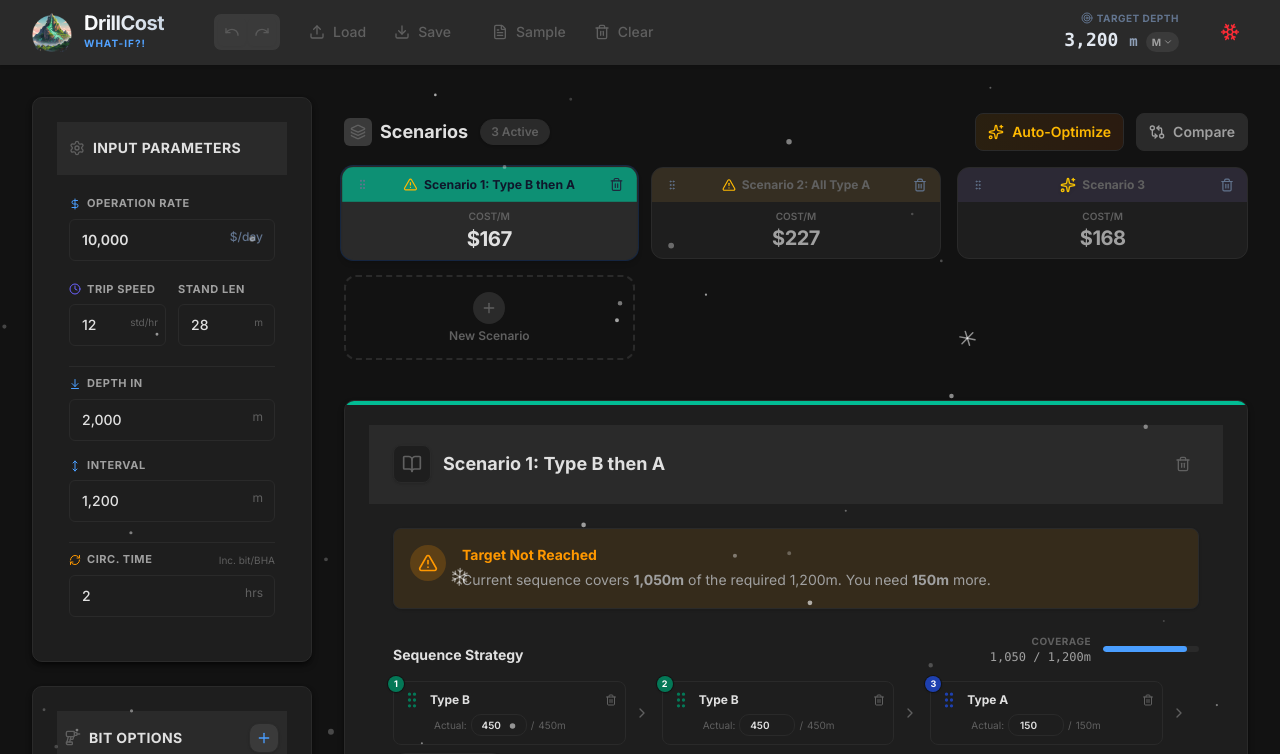
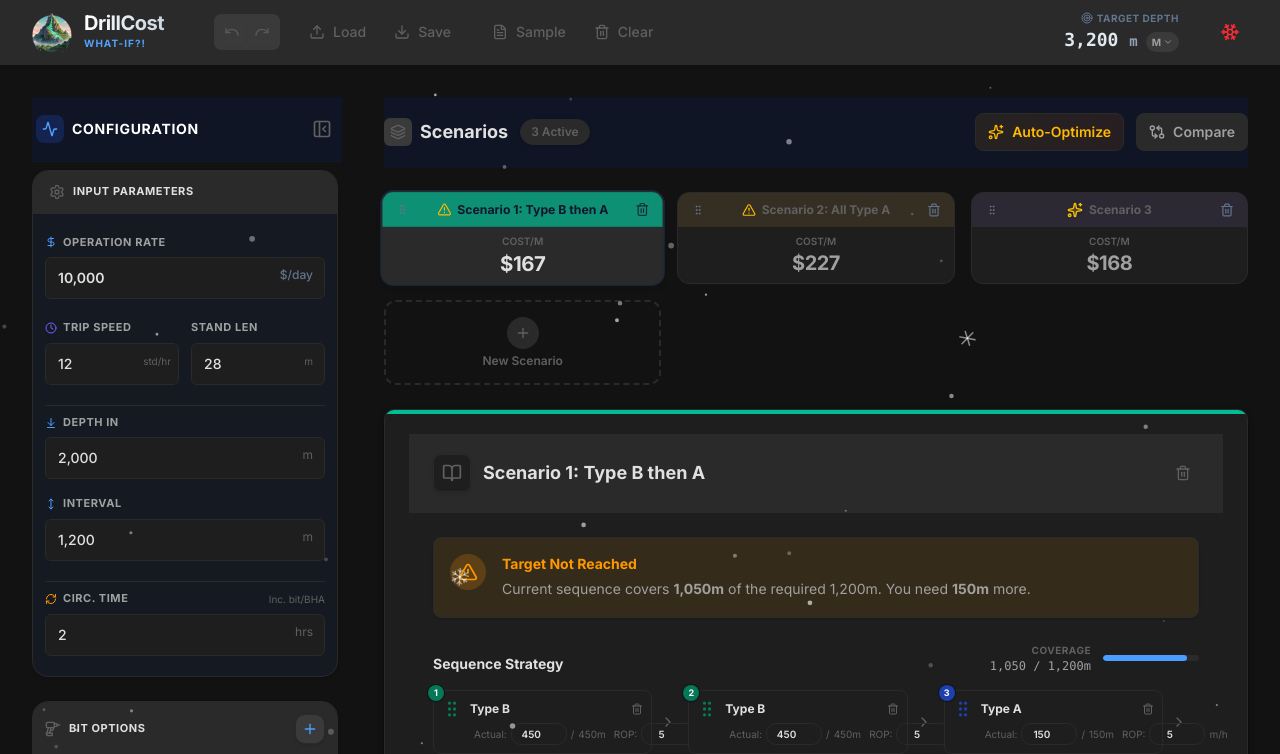
Before and after one commit to son-n-pham/drillcost, a React (Vite) app: page / in a window 1280 px wide. Shown: the top 754 px of the page. Built offline with nearby package versions, Linux system fonts and the light colour scheme.

Commit message:
feat: Add core drilling simulation logic, introduce `actualROP` override, and refactor UI into dedicated components.

```diff
--- a/App.tsx
+++ b/App.tsx
@@ -1,5 +1,5 @@
 import React, { useState, useMemo, useEffect, useRef } from 'react';
-import { GlobalParams, Bit, ScenarioConfig, BitSequenceEntry } from './types';
+import { GlobalParams, Bit, ScenarioConfig } from './types';
 import { INITIAL_GLOBAL_PARAMS, INITIAL_BITS, INITIAL_SCENARIOS } from './constants';
 import { runSimulation } from './utils/simulation';
 import SettingsPanel from './components/SettingsPanel';
@@ -7,7 +7,7 @@ import BitsPanel from './components/BitsPanel';
 import ScenarioManager from './components/ScenarioManager';
 import SimulationCharts from './components/SimulationCharts';
 import SnowEffect from './components/SnowEffect';
-import { Activity, Layers, Target, Moon, Sun, Download, Upload, Trash2, FileText, ChevronDown, Snowflake, Undo, Redo, MoreVertical } from 'lucide-react';
+import { Activity, Layers, Target, Moon, Sun, Download, Upload, Trash2, FileText, ChevronDown, Snowflake, Undo, Redo, MoreVertical, PanelLeftOpen, PanelLeftClose } from 'lucide-react';
 import { SAMPLE_PARAMS, SAMPLE_BITS, SAMPLE_SCENARIOS } from './sampleData';
 import clsx from 'clsx';
 import logoIcon from './img/logo_SonPham.png';
@@ -47,25 +47,6 @@ const loadSavedState = () => {
   return null;
 };
 
-// Helper function to migrate legacy bitSequence (string[]) to new format (BitSequenceEntry[])
-const migrateScenarios = (scenarios: any[], bits: Bit[]): ScenarioConfig[] => {
-  return scenarios.map(scenario => ({
-    ...scenario,
-    bitSequence: (scenario.bitSequence || []).map((entry: string | BitSequenceEntry) => {
-      if (typeof entry === 'string') {
-        // Legacy format: just a bit ID string
-        const bit = bits.find(b => b.id === entry);
-        return {
-          bitId: entry,
-          actualDistance: bit?.maxDistance ?? 0,
-          comment: ''
-        };
-      }
-      return entry;
-    })
-  }));
-};
-
 // Helper function to sanitize scenarios by removing orphan bit IDs
 const sanitizeScenarios = (scenarios: ScenarioConfig[], validBitIds: Set<string>): ScenarioConfig[] => {
   return scenarios.map(scenario => ({
@@ -80,11 +61,9 @@ const App: React.FC = () => {
   const [appData, setAppData, undo, redo, canUndo, canRedo] = useUndoRedo(() => {
     const saved = loadSavedState();
     const loadedBits = (saved?.bits ?? INITIAL_BITS) as Bit[];
-    const rawScenarios = (saved?.scenarios ?? INITIAL_SCENARIOS);
-    // Migrate legacy scenarios if needed
-    const migratedScenarios = migrateScenarios(rawScenarios, loadedBits);
+    const loadedScenarios = (saved?.scenarios ?? INITIAL_SCENARIOS) as ScenarioConfig[];
     const validBitIds = new Set(loadedBits.map((b: Bit) => b.id));
-    const sanitizedScenarios = sanitizeScenarios(migratedScenarios, validBitIds);
+    const sanitizedScenarios = sanitizeScenarios(loadedScenarios, validBitIds);
 
     return {
       params: (saved?.params ?? INITIAL_GLOBAL_PARAMS) as GlobalParams,
@@ -127,47 +106,11 @@ const App: React.FC = () => {
     }));
   };
 
-  const setBits = (newBitsOrFn: Bit[] | ((prev: Bit[]) => Bit[])) => {
-    setAppData(prev => {
-      const newBits = typeof newBitsOrFn === 'function' ? newBitsOrFn(prev.bits) : newBitsOrFn;
-
-      // Identify bits that changed maxDistance
-      const changesMap = new Map<string, { oldMax: number, newMax: number }>();
-      newBits.forEach(newBit => {
-        const prevBit = prev.bits.find(b => b.id === newBit.id);
-        if (prevBit && prevBit.maxDistance !== newBit.maxDistance) {
-          changesMap.set(newBit.id, { oldMax: prevBit.maxDistance, newMax: newBit.maxDistance });
-        }
-      });
-
-      if (changesMap.size === 0) {
-        return { ...prev, bits: newBits };
-      }
-
-      const EPSILON = 1e-6;
-
-      // Update scenarios: adjust actualDistance strictly IF it was equal to old max
-      const updatedScenarios = prev.scenarios.map(scenario => ({
-        ...scenario,
-        bitSequence: scenario.bitSequence.map(entry => {
-          const change = changesMap.get(entry.bitId);
-          if (change) {
-            // Strictly update ONLY if it was equal to old max
-            // Use Math.abs for robust float comparison to handle unit conversions
-            if (Math.abs(entry.actualDistance - change.oldMax) < EPSILON) {
-              return { ...entry, actualDistance: change.newMax };
-            }
-          }
-          return entry;
-        })
-      }));
-
-      return {
-        ...prev,
-        bits: newBits,
-        scenarios: updatedScenarios
-      };
-    });
+  const setBits = (newBits: Bit[] | ((prev: Bit[]) => Bit[])) => {
+    setAppData(prev => ({
+      ...prev,
+      bits: typeof newBits === 'function' ? newBits(prev.bits) : newBits
+    }));
   };
 
   const setScenarios = (newScenarios: ScenarioConfig[] | ((prev: ScenarioConfig[]) => ScenarioConfig[])) => {
@@ -195,6 +138,7 @@ const App: React.FC = () => {
 
   const isScrolled = useScrolled();
   const [isMenuOpen, setIsMenuOpen] = useState(false);
+  const [isSidebarOpen, setIsSidebarOpen] = useState(true);
   const menuRef = useRef<HTMLDivElement>(null);
 
   const fileInputRef = useRef<HTMLInputElement>(null);
@@ -276,7 +220,7 @@ const App: React.FC = () => {
     const url = URL.createObjectURL(blob);
     const link = document.createElement('a');
     link.href = url;
-    link.download = `drillcost-${new Date().toISOString().replace(/[:.]/g, '-').slice(0, 19)}.json`;
+    link.download = `drillcost-pro-${new Date().toISOString().slice(0, 10)}.json`;
     document.body.appendChild(link);
     link.click();
     document.body.removeChild(link);
@@ -295,16 +239,13 @@ const App: React.FC = () => {
         const state = JSON.parse(content);
 
         if (state.params && state.bits && state.scenarios) {
-           const loadedBits = state.bits as Bit[];
-           const validBitIds = new Set(loadedBits.map((b: Bit) => b.id));
-           // Migrate legacy scenarios if needed
-           const migratedScenarios = migrateScenarios(state.scenarios, loadedBits);
-           const sanitizedScenarios = sanitizeScenarios(migratedScenarios, validBitIds);
+           const validBitIds = new Set((state.bits as Bit[]).map((b: Bit) => b.id));
+           const sanitizedScenarios = sanitizeScenarios(state.scenarios as ScenarioConfig[], validBitIds);
 
            setAppData(prev => ({
              ...prev,
              params: state.params,
-             bits: loadedBits,
+             bits: state.bits as Bit[],
              scenarios: sanitizedScenarios
            }));
         } else {
@@ -312,10 +253,8 @@ const App: React.FC = () => {
              if (state.params) setParams(state.params);
              if (state.bits) setBits(state.bits as Bit[]);
              if (state.scenarios) {
-                const bitsToUse = (state.bits || bits) as Bit[];
-                const validBitIds = new Set(bitsToUse.map((b: Bit) => b.id));
-                const migratedScenarios = migrateScenarios(state.scenarios, bitsToUse);
-                const sanitizedScenarios = sanitizeScenarios(migratedScenarios, validBitIds);
+                const validBitIds = new Set(((state.bits || bits) as Bit[]).map((b: Bit) => b.id));
+                const sanitizedScenarios = sanitizeScenarios(state.scenarios as ScenarioConfig[], validBitIds);
                 setScenarios(sanitizedScenarios);
              }
         }
@@ -379,7 +318,7 @@ const App: React.FC = () => {
        bits: prev.bits.filter(b => b.id !== bitId),
        scenarios: prev.scenarios.map(scen => ({
          ...scen,
-         bitSequence: scen.bitSequence.filter(entry => entry.bitId !== bitId)
+         bitSequence: scen.bitSequence.filter(id => id !== bitId)
        }))
     }));
   };
@@ -601,17 +540,59 @@ const App: React.FC = () => {
         </div>
       </div>
 
-      <main className="max-w-7xl mx-auto px-4 sm:px-6 lg:px-8 py-8 flex-grow">
-        <div className="grid grid-cols-1 md:grid-cols-12 gap-8">
+      <main className="max-w-7xl mx-auto px-4 sm:px-6 lg:px-8 pt-2 md:pt-8 pb-8 flex-grow">
+        <div className="flex flex-col md:flex-row relative items-start">
 
-          {/* Left Sidebar: Controls */}
-          <div className="md:col-span-4 lg:col-span-3 flex flex-col gap-6">
-            <SettingsPanel params={params} setParams={setParams} depthUnit={depthUnit} />
-            <BitsPanel bits={bits} setBits={setBits} onRemoveBit={handleRemoveBit} depthUnit={depthUnit} />
-          </div>
+          {/* Unified Sidebar Container */}
+          <aside
+            className={clsx(
+              "flex flex-col gap-6 overflow-hidden flex-shrink-0",
+              // Mobile (<850px): Full width, static position (scrolls with page)
+              // Desktop (>=850px): Sidebar behavior (sticky top-24)
+              "max-[849px]:w-full",
+              isSidebarOpen
+                ? "min-[850px]:sticky min-[850px]:top-24 min-[850px]:w-[320px] min-[850px]:mr-8 opacity-100"
+                : "min-[850px]:w-0 min-[850px]:mr-0 min-[850px]:opacity-0 min-[850px]:pointer-events-none"
+            )}
+            style={{
+              // Only apply max-height/scroll on desktop. Mobile should grow naturally.
+              maxHeight: 'var(--sidebar-height)',
+              overflowY: 'var(--sidebar-overflow)',
+              transition: 'all 400ms cubic-bezier(0.2, 0, 0, 1)',
+              willChange: 'width, margin-right, opacity',
+              ['--sidebar-height' as string]: window.innerWidth >= 850 ? 'calc(100vh - 8rem)' : 'none',
+              ['--sidebar-overflow' as string]: window.innerWidth >= 850 ? 'auto' : 'visible'
+            }}
+          >
+            {/* Wrap inner content to prevent layout jumps during width transition */}
+            <div className="w-full min-[850px]:w-[310px] min-[850px]:min-w-[310px] h-full flex flex-col">
+              {/* Sticky Sidebar Header - Sticky to window on mobile (below nav), sticky to container on desktop */}
+              <div className="sticky top-16 min-[850px]:top-0 z-10 bg-white/80 dark:bg-slate-900/80 backdrop-blur-md px-1 py-2 min-[850px]:py-4 mb-2 flex items-center justify-between border-b border-white/20 dark:border-slate-800/20">
+
+                <div className="flex items-center gap-2">
+                  <div className="p-1.5 bg-blue-100 dark:bg-blue-900/40 rounded-lg text-blue-600 dark:text-blue-400">
+                    <Activity className="w-4 h-4" />
+                  </div>
+                  <h2 className="font-bold text-sm text-slate-800 dark:text-white uppercase tracking-wider">Configuration</h2>
+                </div>
+                <button
+                  onClick={() => setIsSidebarOpen(false)}
+                  className="hidden min-[850px]:block p-1.5 rounded-lg text-slate-400 hover:text-slate-600 hover:bg-slate-100 dark:text-[var(--bh-text-mute)] dark:hover:text-[var(--bh-text)] dark:hover:bg-[var(--bh-surface-2)] transition-all"
+                  title="Collapse Sidebar"
+                >
+                  <PanelLeftClose className="w-5 h-5" />
+                </button>
+              </div>
+
+              <div className="space-y-6 custom-scrollbar pr-1 pb-4 flex-1">
+                <SettingsPanel params={params} setParams={setParams} depthUnit={depthUnit} />
+                <BitsPanel bits={bits} setBits={setBits} onRemoveBit={handleRemoveBit} depthUnit={depthUnit} />
+              </div>
+            </div>
+          </aside>
 
           {/* Main Content: Results & Charts */}
-          <div className="md:col-span-8 lg:col-span-9 space-y-8">
+          <div className="flex-1 space-y-8 min-w-0 w-full">
 
             {/* Scenarios & KPIs & Visualizations */}
             <section className="animate-in fade-in slide-in-from-bottom-4 duration-500">
@@ -627,6 +608,8 @@ const App: React.FC = () => {
                 isCompareMode={isCompareMode}
                 setIsCompareMode={setIsCompareMode}
                 isScrolled={isScrolled}
+                isSidebarOpen={isSidebarOpen}
+                setIsSidebarOpen={setIsSidebarOpen}
               >
                 {/* Visualizations (injected as children) */}
                 <div className="mt-8 animate-in fade-in slide-in-from-bottom-4 duration-700 delay-100">
--- a/components/BitsPanel.tsx
+++ b/components/BitsPanel.tsx
@@ -106,12 +106,12 @@ const BitsPanel: React.FC<BitsPanelProps> = ({ bits, setBits, onRemoveBit, depth
     const { active, over } = event;
 
     if (over && active.id !== over.id) {
-      setBits((items) => {
+      setBits((items: Bit[]) => {
         const oldIndex = items.findIndex((item) => item.id === active.id);
         const newIndex = items.findIndex((item) => item.id === over.id);
 
         const newItems = arrayMove(items, oldIndex, newIndex);
-        return newItems.map((item, index) => ({ ...item, order: index }));
+        return newItems.map((item: Bit, index: number) => ({ ...item, order: index }));
       });
     }
     setActiveId(null);
@@ -223,11 +223,11 @@ const BitsPanel: React.FC<BitsPanelProps> = ({ bits, setBits, onRemoveBit, depth
   };
 
   return (
-    <div className="card h-full flex flex-col">
-      <div className="px-2 py-3 border-b border-slate-100 dark:border-[var(--bh-border)] bg-slate-50/50 dark:bg-[var(--bh-surface-1)] flex items-center justify-between">
+    <div className="bg-white/40 dark:bg-slate-800/40 backdrop-blur-sm rounded-2xl border border-slate-200 dark:border-[var(--bh-border)] overflow-hidden transition-all duration-300 shadow-sm hover:shadow-md flex flex-col h-full">
+      <div className="px-3 py-3 border-b border-slate-100 dark:border-[var(--bh-border)] bg-slate-50/50 dark:bg-[var(--bh-surface-1)] flex items-center justify-between">
         <div className="flex items-center gap-2">
           <Drill className="w-4 h-4 text-slate-500 dark:text-[var(--bh-text-mute)]" />
-          <h2 className="font-bold text-sm text-slate-800 dark:text-[var(--bh-text)] uppercase tracking-wide">Bit Options</h2>
+          <h2 className="font-bold text-[11px] text-slate-800 dark:text-[var(--bh-text)] uppercase tracking-wider">Bit Options</h2>
         </div>
 
         <div className="flex items-center gap-2">
@@ -257,7 +257,7 @@ const BitsPanel: React.FC<BitsPanelProps> = ({ bits, setBits, onRemoveBit, depth
           >
             <div className="space-y-2">
               {bits.map((bit) => (
-                <SortableItem key={bit.id} id={bit.id}>
+                <SortableItem key={`bit-${bit.id}`} id={bit.id}>
                   {renderBitRow(bit)}
                 </SortableItem>
               ))}
--- a/components/ScenarioManager.tsx
+++ b/components/ScenarioManager.tsx
@@ -1,7 +1,7 @@
 import React, { useState, useRef, useEffect, useCallback } from 'react';
 import ReactDOM from 'react-dom';
 import { Bit, ScenarioConfig, ScenarioResult, GlobalParams, BitSequenceEntry } from '../types';
-import { Plus, Trash2, BarChart3, BookOpen, CheckCircle2, AlertTriangle, ChevronRight, X, GitCompareArrows, Square, CheckSquare, Layers, Sparkles, GripVertical, MessageSquare } from 'lucide-react';
+import { Plus, Trash2, BarChart3, BookOpen, CheckCircle2, AlertTriangle, ChevronRight, X, GitCompareArrows, Square, CheckSquare, Layers, Sparkles, GripVertical, MessageSquare, PanelLeftOpen } from 'lucide-react';
 import clsx from 'clsx';
 import { DepthUnit, convertDepth, getUnitLabel, getSpeedLabel, METERS_TO_FEET } from '../utils/unitUtils';
 import { getScenarioColor } from '../utils/scenarioColors';
@@ -54,9 +54,11 @@ interface ScenarioManagerProps {
   setIsCompareMode: (isCompareMode: boolean) => void;
   children?: React.ReactNode;
   isScrolled?: boolean;
+  isSidebarOpen?: boolean;
+  setIsSidebarOpen?: (open: boolean) => void;
 }
 
-const ScenarioManager: React.FC<ScenarioManagerProps> = ({ bits, scenarios, setScenarios, results, params, depthUnit, compareSelections, setCompareSelections, isCompareMode, setIsCompareMode, children, isScrolled = false }) => {
+const ScenarioManager: React.FC<ScenarioManagerProps> = ({ bits, scenarios, setScenarios, results, params, depthUnit, compareSelections, setCompareSelections, isCompareMode, setIsCompareMode, children, isScrolled = false, isSidebarOpen = true, setIsSidebarOpen }) => {
   const [activeTab, setActiveTab] = useState<string>(scenarios[0]?.id || '');
   const [isDropdownOpen, setIsDropdownOpen] = useState(false);
   const [dropdownPosition, setDropdownPosition] = useState<'bottom' | 'top'>('bottom');
@@ -475,6 +477,7 @@ const ScenarioManager: React.FC<ScenarioManagerProps> = ({ bits, scenarios, setS
   const renderSequenceItem = (bit: Bit, entry: BitSequenceEntry, idx: number, isOverlay = false) => {
     const hasComment = entry.comment && entry.comment.trim().length > 0;
     const isActualDistReduced = entry.actualDistance < bit.maxDistance;
+    const isActualROPMonitored = entry.actualROP !== undefined && entry.actualROP !== bit.rop;
 
     const effectiveMaxDistance = entry.maxDistanceOverride ?? bit.maxDistance;
 
@@ -537,7 +540,27 @@ const ScenarioManager: React.FC<ScenarioManagerProps> = ({ bits, scenarios, setS
                 <span className="text-[10px] text-slate-400 dark:text-[var(--bh-text-mute)]">/</span>
                 <span className="text-[10px] text-slate-500 dark:text-[var(--bh-text-mute)]">{displayDepth(effectiveMaxDistance)}{getUnitLabel(depthUnit)}</span>
               </div>
+
+            <div className="flex items-center gap-1 ml-auto">
+              <span className="text-[10px] text-slate-400 dark:text-[var(--bh-text-mute)]">ROP:</span>
+              <NumericInput
+                type="number"
+                min={0.1}
+                max={1000}
+                value={entry.actualROP ?? bit.rop}
+                onChange={(val) => {
+                  updateSequenceEntry(activeScenario!.id, idx, { actualROP: val });
+                }}
+                className={clsx(
+                  "w-14 text-[10px] font-semibold bg-transparent border rounded px-1 py-0.5 outline-none text-center transition-colors",
+                  isActualROPMonitored
+                    ? "border-blue-300 dark:border-blue-500/50 text-blue-700 dark:text-blue-400 bg-blue-50 dark:bg-blue-500/10"
+                    : "border-slate-200 dark:border-[var(--bh-border)] text-slate-700 dark:text-[var(--bh-text)]"
+                )}
+              />
+              <span className="text-[10px] text-slate-500 dark:text-[var(--bh-text-mute)]">m/h</span>
             </div>
+          </div>
           )}
 
           {/* Comment input - shown when actual distance is reduced */}
@@ -964,12 +987,20 @@ const ScenarioManager: React.FC<ScenarioManagerProps> = ({ bits, scenarios, setS
 
   return (
     <div className="space-y-6">
-      {/* Sticky Container for Header + Cards (large screens only) */}
-      <div ref={stickyHeaderRef} className="md:sticky md:top-16 md:z-40 md:bg-slate-50 md:dark:bg-[var(--bh-bg)] md:py-4 space-y-4 transition-[height] duration-300">
-        {/* Header Row: Title + Stats + Compare Controls */}
+      {/* Sticky Container for Header + Stats */}
+      <div ref={stickyHeaderRef} className="min-[850px]:sticky top-16 md:top-20 z-40 bg-white/80 dark:bg-slate-900/80 backdrop-blur-md pb-4 pt-4 border-b border-transparent mb-6">
         <div className="flex flex-col sm:flex-row sm:items-center justify-between gap-4">
           {/* Left: Title & Count */}
           <div className="flex items-center gap-3">
+            {!isSidebarOpen && setIsSidebarOpen && (
+              <button
+                onClick={() => setIsSidebarOpen(true)}
+                className="hidden min-[850px]:block p-1.5 bg-white dark:bg-[var(--bh-surface-1)] border border-slate-200 dark:border-[var(--bh-border)] rounded-lg shadow-sm text-blue-600 dark:text-[var(--bh-primary)] hover:bg-slate-50 dark:hover:bg-[var(--bh-surface-2)] transition-all shrink-0 animate-in fade-in slide-in-from-left-2 duration-300"
+                title="Expand Configuration"
+              >
+                <PanelLeftOpen className="w-5 h-5" />
+              </button>
+            )}
             <div className="flex items-center gap-2">
               <div className="p-1.5 bg-slate-100 dark:bg-[var(--bh-surface-2)] rounded-md text-slate-600 dark:text-[var(--bh-text-mute)]">
                 <Layers className="w-4 h-4" />
@@ -1030,9 +1061,14 @@ const ScenarioManager: React.FC<ScenarioManagerProps> = ({ bits, scenarios, setS
             )}
           </div>
         </div>
-
+      </div>
+
+      {/* Results Summary Cards */}
         {/* Results Summary Cards */}
-        <div className="grid grid-cols-1 md:grid-cols-2 lg:grid-cols-3 gap-4">
+        <div className={clsx(
+          "grid grid-cols-1 md:grid-cols-2 gap-4 transition-all duration-300 ease-in-out",
+          isSidebarOpen ? "lg:grid-cols-3" : "lg:grid-cols-4"
+        )}>
           <DndContext
             sensors={sensors}
             collisionDetection={closestCenter}
@@ -1188,7 +1224,6 @@ const ScenarioManager: React.FC<ScenarioManagerProps> = ({ bits, scenarios, setS
             <span className="font-semibold text-xs">New Scenario</span>
           </button>
         </div>
-      </div>
 
       {/* Comparison Panel */}
       {isCompareMode && comparisonResults.length === 2 && (
--- a/components/SettingsPanel.tsx
+++ b/components/SettingsPanel.tsx
@@ -30,10 +30,10 @@ const SettingsPanel: React.FC<SettingsPanelProps> = ({ params, setParams, depthU
   const parseDepth = (val: string) => parseFloat(val.replace(/,/g, ''));
 
   return (
-    <div className="card transition-colors duration-300">
-      <div className="px-3 py-4 border-b border-slate-100 dark:border-[var(--bh-border)] bg-slate-50/50 dark:bg-[var(--bh-surface-1)] flex items-center gap-2">
+    <div className="bg-white/40 dark:bg-slate-800/40 backdrop-blur-sm rounded-2xl border border-slate-200 dark:border-[var(--bh-border)] overflow-hidden transition-all duration-300 shadow-sm hover:shadow-md">
+      <div className="px-4 py-3 border-b border-slate-100 dark:border-[var(--bh-border)] bg-slate-50/50 dark:bg-[var(--bh-surface-1)] flex items-center gap-2">
         <Settings className="w-4 h-4 text-slate-500 dark:text-[var(--bh-text-mute)]" />
-        <h2 className="font-bold text-sm text-slate-800 dark:text-[var(--bh-text)] uppercase tracking-wide">Input Parameters</h2>
+        <h2 className="font-bold text-[11px] text-slate-800 dark:text-[var(--bh-text)] uppercase tracking-wider">Input Parameters</h2>
       </div>
 
       <div className="px-3 py-5 space-y-5">
--- a/types.ts
+++ b/types.ts
@@ -40,6 +40,7 @@ export interface ScenarioResult {
 export interface BitSequenceEntry {
   bitId: string;
   actualDistance: number; // Must be > 0 and <= maxDistance, defaults to maxDistance
+  actualROP?: number;     // Optional override for the bit's default ROP
   comment?: string;       // Optional reason for the actual distance
   isRerun?: boolean;
   maxDistanceOverride?: number;
--- a/utils/simulation.ts
+++ b/utils/simulation.ts
@@ -62,7 +62,8 @@ export const runSimulation = (
     const actualBitDistance = entry.actualDistance ?? bit.maxDistance;
     const distanceToDrill = Math.min(actualBitDistance, remainingDistance);
 
-    const drillTime = distanceToDrill / bit.rop;
+    const actualROP = entry.actualROP ?? bit.rop;
+    const drillTime = distanceToDrill / actualROP;
     const drillCost = drillTime * hourlyRigCost;
 
     // Advance Drilling
```
